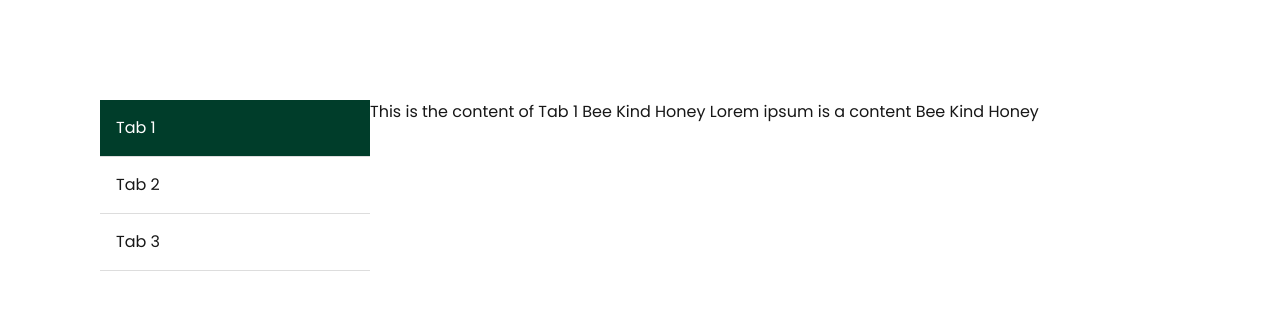
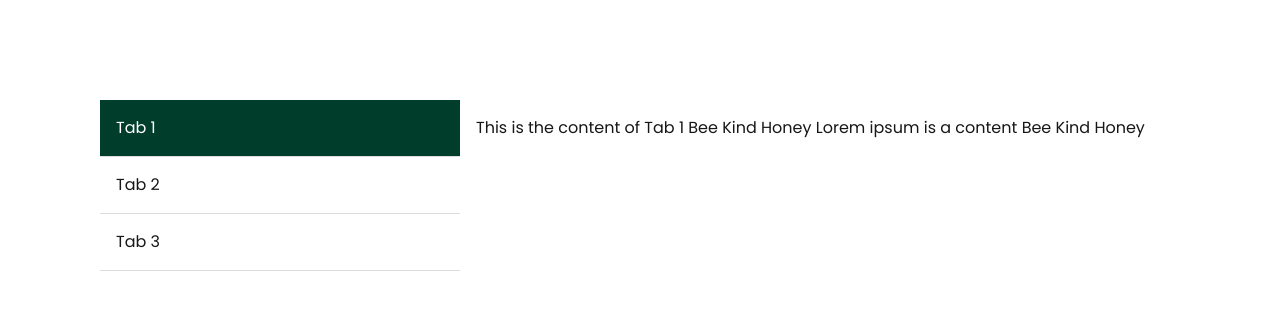
Before and after one commit to prathamtru/Docker-Test, a Next.js app in the folder pod-test/: page / in a window 1280 px wide. Shown: the top 310 px of the page. Built offline with nearby package versions, Linux system fonts and the light colour scheme.

Commit message:
Tab component updations
Tab component updations

```diff
--- a/pod-test/app/page.tsx
+++ b/pod-test/app/page.tsx
@@ -1,6 +1,4 @@
-import Tabs from '../components/Tab/Tabs';
-import Tab from '../components/Tab/Tab';
-import TabPanel from '../components/Tab/TabPanel';
+import { Tabs, Tab, TabPanel } from '../components/Tab';
 
 const HomePage: React.FC = () => {
   const tabs = [
@@ -24,8 +22,8 @@ const HomePage: React.FC = () => {
       <div className="ui-h-full ui-grid ui-grid-cols-12">
         {tabs.map((tab, index) => (
           <>
-          <Tab index={index} label={tab.label} className="ui-col-start-1 ui-col-end-4" />
-          <TabPanel index={index} className='ui-col-start-4 ui-col-end-12 ui-row-start-1 ui-row-end-1'>
+          <Tab index={index} label={tab.label} className="ui-col-start-1 ui-col-end-5" />
+          <TabPanel index={index} className='ui-col-start-5 ui-col-end-13 ui-row-start-1 ui-row-end-4 ui-p-4'>
             {tab.content}
           </TabPanel>
           </>
--- a/pod-test/components/Tab/Tab.tsx
+++ /dev/null
@@ -1,27 +0,0 @@
-'use client'
-import React from 'react';
-import { useTabs } from './TabsProvider';
-
-type TabProps = {
-  index: number;
-  label: string;
-  className?: string;
-};
-
-const Tab: React.FC<TabProps> = ({ index, label, className }) => {
-  const { activeTab, setActiveTab } = useTabs();
-  const isActive = activeTab === index;
-
-  const buttonClass = `
-    ui-w-full ui-py-4 ui-px-4 ui-text-left ui-font-poppinsRegular ui-border-b ui-border-b-lightgray2 ui-text-base
-    ${isActive ? 'ui-bg-green ui-text-white' : 'ui-bg-transparent focus-visible:ui-outline-green'}
-  `;
-
-  return (
-    <button onClick={() => setActiveTab(index)} className={`${buttonClass} ${className}`}>
-      {label}
-    </button>
-  );
-};
-
-export default Tab;
--- a/pod-test/components/Tab/TabPanel.tsx
+++ /dev/null
@@ -1,20 +0,0 @@
-'use client'
-import React from 'react';
-import { useTabs } from './TabsProvider';
-
-type TabPanelProps = {
-  index: number;
-  children: React.ReactNode;
-  className?: string;
-};
-
-const TabPanel: React.FC<TabPanelProps> = ({ index, children, className }) => {
-  const { activeTab } = useTabs();
-  return activeTab === index ? (
-    <div id={`tabpanel-${index}`} tabIndex={-1} className={`tabpanel ${className}`}>
-      {children}
-    </div>
-  ) : null;
-};
-
-export default TabPanel;
--- a/pod-test/components/Tab/Tabs.tsx
+++ /dev/null
@@ -1,13 +0,0 @@
-'use client'
-import React from 'react';
-import { TabsProvider } from './TabsProvider';
-
-type TabsProps = {
-  children: React.ReactNode;
-};
-
-const Tabs: React.FC<TabsProps> = ({ children }) => {
-  return <TabsProvider>{children}</TabsProvider>;
-};
-
-export default Tabs;
--- a/pod-test/components/Tab/TabsProvider.tsx
+++ /dev/null
@@ -1,29 +0,0 @@
-"use client";
-import React, { createContext, useContext, useState } from 'react';
-
-type TabsContextType = {
-  activeTab: number;
-  setActiveTab: (index: number) => void;
-};
-
-const TabsContext = createContext<TabsContextType | undefined>(undefined);
-
-const TabsProvider: React.FC<{ children: React.ReactNode }> = ({ children }) => {
-  const [activeTab, setActiveTab] = useState<number>(0);
-
-  return (
-    <TabsContext.Provider value={{ activeTab, setActiveTab }}>
-      {children}
-    </TabsContext.Provider>
-  );
-};
-
-const useTabs = () => {
-  const context = useContext(TabsContext);
-  if (!context) {
-    throw new Error('useTabs must be used within a TabsProvider');
-  }
-  return context;
-};
-
-export { TabsProvider, useTabs };
--- /dev/null
+++ b/pod-test/components/Tab/index.tsx
@@ -0,0 +1,64 @@
+'use client';
+import React, { createContext, useContext, useState } from 'react';
+
+type TabsContextType = {
+  activeTab: number;
+  setActiveTab: (index: number) => void;
+};
+
+const TabsContext = createContext<TabsContextType | undefined>(undefined);
+
+const TabsProvider: React.FC<{ children: React.ReactNode }> = ({ children }) => {
+  const [activeTab, setActiveTab] = useState<number>(0);
+
+  return (
+    <TabsContext.Provider value={{ activeTab, setActiveTab }}>
+      {children}
+    </TabsContext.Provider>
+  );
+};
+
+const useTabs = () => {
+  const context = useContext(TabsContext);
+  if (!context) {
+    throw new Error('useTabs must be used within a TabsProvider');
+  }
+  return context;
+};
+
+type TabsProps = { children: React.ReactNode };
+
+const Tabs: React.FC<TabsProps> = ({ children }) => {
+  return <TabsProvider>{children}</TabsProvider>;
+};
+
+type TabProps = { index: number; label: string; className?: string };
+
+const Tab: React.FC<TabProps> = ({ index, label, className }) => {
+  const { activeTab, setActiveTab } = useTabs();
+  const isActive = activeTab === index;
+
+  const buttonClass = `
+    ui-w-full ui-py-4 ui-px-4 ui-text-left ui-font-poppinsRegular ui-border-b ui-border-b-lightgray2 ui-text-base
+    ${isActive ? 'ui-bg-green ui-text-white' : 'ui-bg-transparent focus-visible:ui-outline-green'}
+  `;
+
+  return (
+    <button onClick={() => setActiveTab(index)} className={`${buttonClass} ${className}`} role="tab" aria-selected={isActive} aria-controls={`tabpanel-${index}`} id={`tab-${index}`}>
+      {label}
+    </button>
+  );
+};
+
+type TabPanelProps = { index: number; children: React.ReactNode; className?: string };
+
+const TabPanel: React.FC<TabPanelProps> = ({ index, children, className }) => {
+  const { activeTab } = useTabs();
+  return activeTab === index ? (
+    <div id={`tabpanel-${index}`} tabIndex={-1} className={`tabpanel ${className}`} role="tabpanel" aria-labelledby={`tab-${index}`}>
+      {children}
+    </div>
+  ) : null;
+};
+
+export { Tabs, Tab, TabPanel };
```
